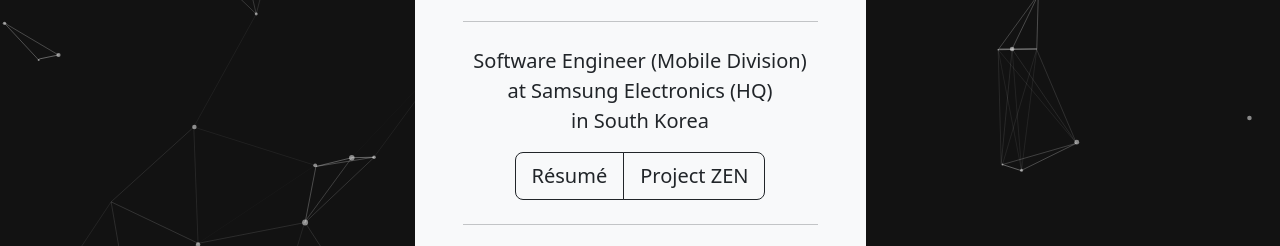
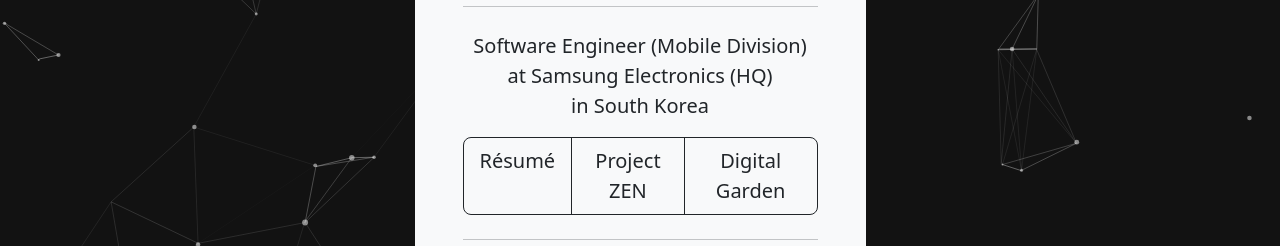
Before and after one commit to vamsi3/vamsi3.github.io, a plain HTML site: page index.html in a window 1280 px wide. Shown: the part 353-599 px from the top of the page. Drawn offline with nearby package versions, Linux system fonts and the light colour scheme.

Commit message:
Update index.html

```diff
--- a/index.html
+++ b/index.html
@@ -40,6 +40,7 @@
                   <div class="btn-group" role="group">
                      <a class="btn btn-lg" href="resume.pdf" role="button">Résumé</a>
                      <a class="btn btn-lg" href="zen" role="button">Project ZEN</a>
+                     <a class="btn btn-lg" href="digital-garden" role="button">Digital Garden</a>
                   </div>
                   <hr class="my-4">
                   <div class="btn-toolbar" role="toolbar" style="justify-content: center; display: flex; gap: 10px;">
```
